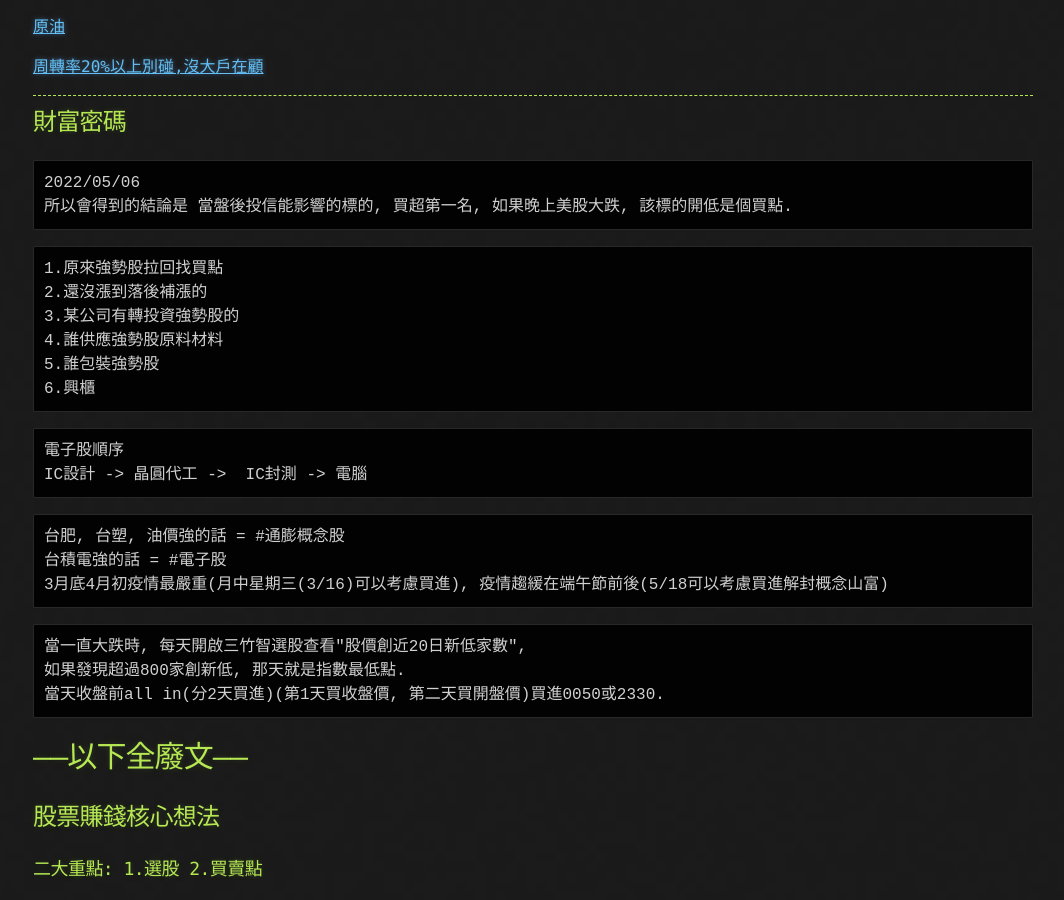
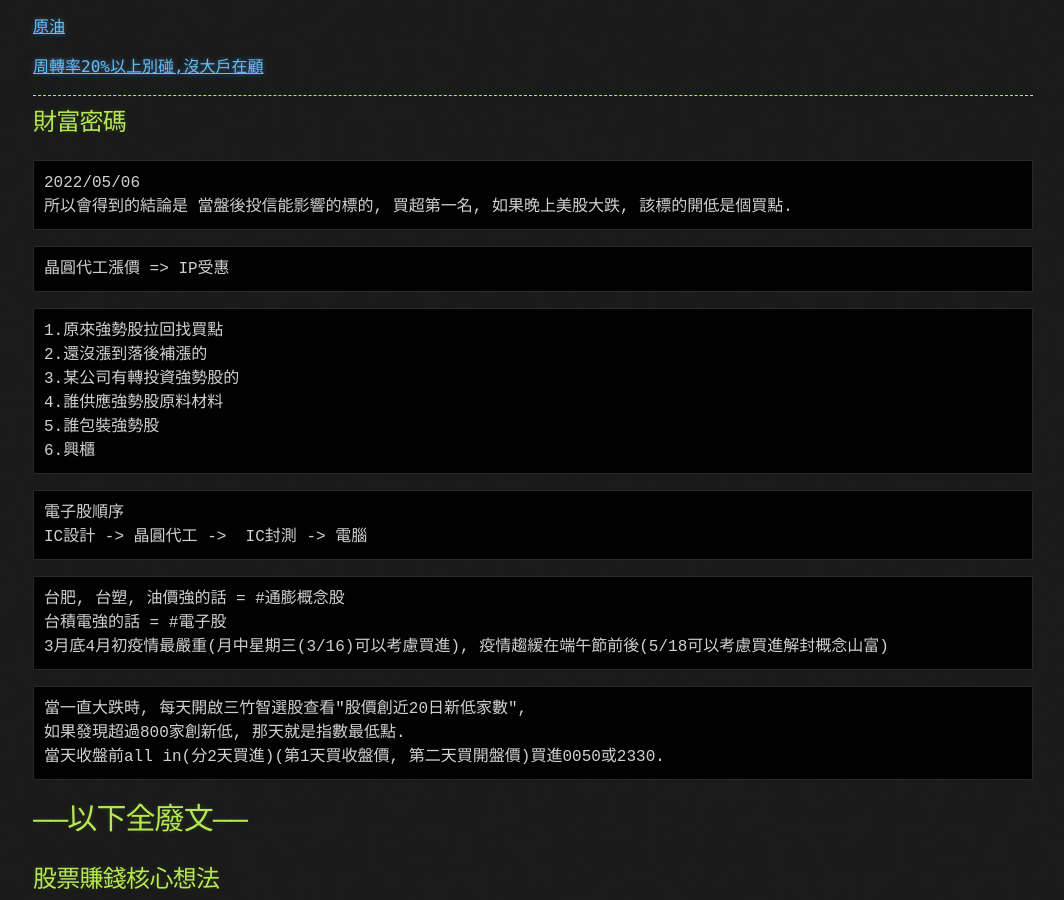
Before and after one commit to lepg5487/Stock_God, a Jekyll site: the page built from experience.md, in a window 1280 px wide and 900 px high, scrolled down 603 px. Shown: the whole window, without its empty margins (107-1171 px from the left). Built offline with Jekyll 4.4.1, drawn with Linux system fonts in a browser that asks for light colours; our own code applies the rules of GitHub Pages for plain Markdown files.

Commit message:
Update experience.md

````diff
--- a/experience.md
+++ b/experience.md
@@ -30,6 +30,9 @@ layout: testlayouts
 ```
 2022/05/06
 所以會得到的結論是 當盤後投信能影響的標的, 買超第一名, 如果晚上美股大跌, 該標的開低是個買點.
+```
+```
+晶圓代工漲價 => IP受惠
 ```
 
 ```
````
